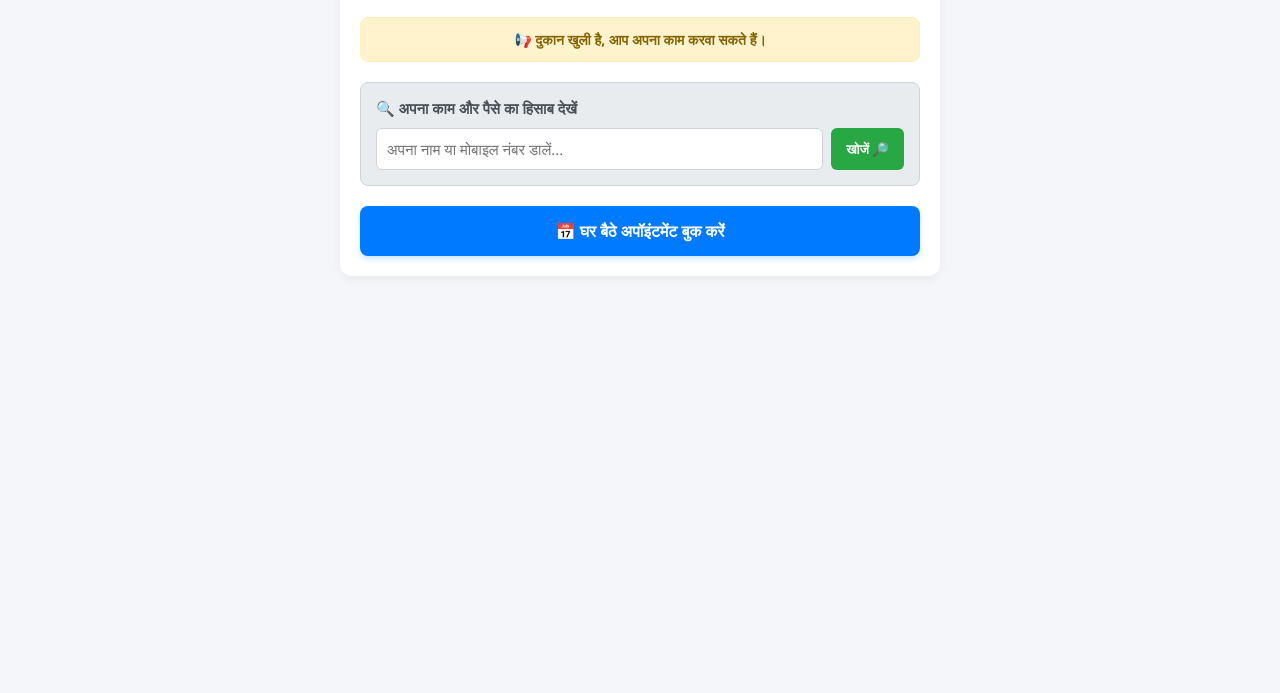
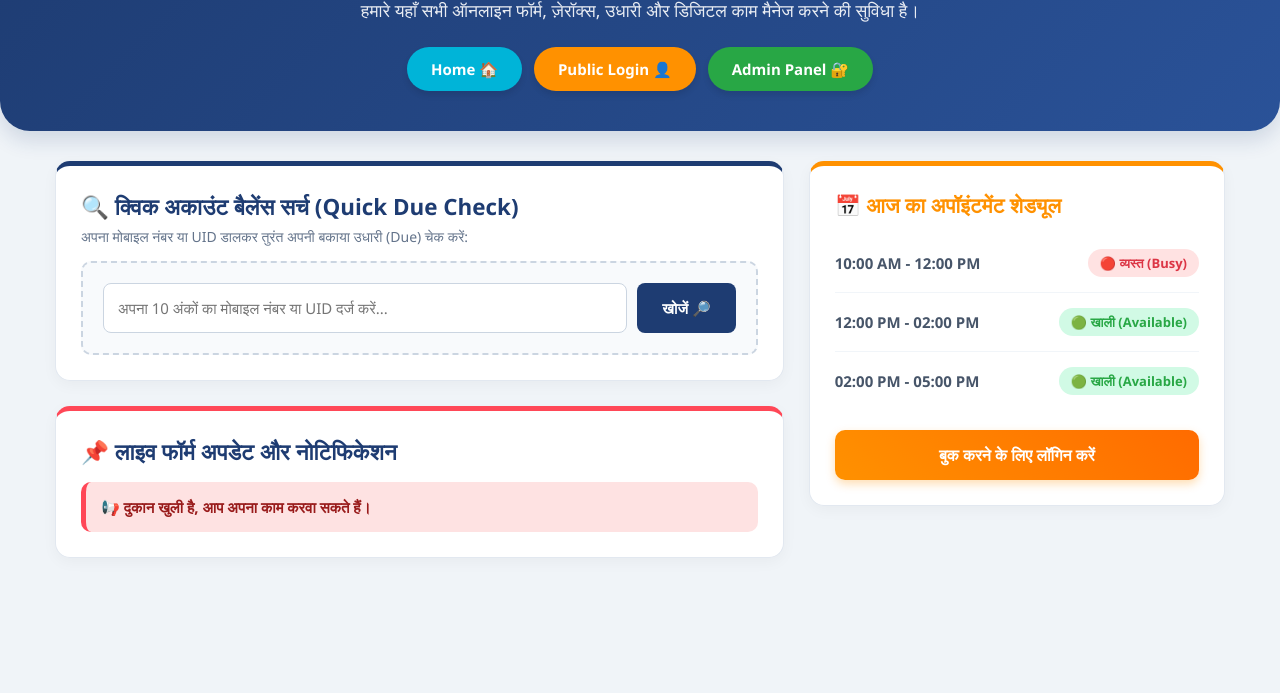
Before and after one commit to pk199166/pritam-online-center, a plain HTML site: page index.html in a window 1280 px wide. Shown: the part 107-800 px from the top of the page. Drawn offline with Linux system fonts and the light colour scheme; no server answers.

Commit message:
Updated homepage to a premium blue tech layout matching screenshot

```diff
--- a/index.html
+++ b/index.html
@@ -3,62 +3,136 @@
 <head>
     <meta charset="UTF-8">
     <meta name="viewport" content="width=device-width, initial-scale=1.0">
-    <title>प्रीतम ऑनलाइन सेंटर - पीरी बाज़ार</title>
+    <title>Pritam Online Center</title>
     <style>
         * { box-sizing: border-box; margin: 0; padding: 0; font-family: 'Segoe UI', Arial, sans-serif; }
-        body { background-color: #f4f6f9; color: #333; padding: 15px; }
-        .container { max-width: 600px; margin: 0 auto; background: white; padding: 20px; border-radius: 12px; box-shadow: 0 4px 10px rgba(0,0,0,0.05); border-top: 6px solid #28a745; }
-        h1 { text-align: center; color: #28a745; margin-bottom: 5px; font-size: 1.8rem; }
-        .shop-info { text-align: center; color: #666; font-size: 14px; margin-bottom: 20px; }
+        body { background-color: #f0f4f8; color: #333; }
 
-        /* 🔍 सर्च बॉक्स का डिज़ाइन */
-        .search-box-section { background: #e9ecef; padding: 15px; border-radius: 8px; margin-bottom: 20px; border: 1px solid #ced4da; }
-        .search-box-section h3 { font-size: 15px; margin-bottom: 10px; color: #495057; display: flex; align-items: center; gap: 5px; }
-        .search-input-group { display: flex; gap: 8px; }
-        .search-input-group input { flex: 1; padding: 10px; border: 1px solid #ced4da; border-radius: 6px; font-size: 15px; }
-        .search-input-group button { padding: 10px 15px; background: #28a745; color: white; border: none; border-radius: 6px; font-weight: bold; cursor: pointer; }
+        /* 🔵 प्रीमियम ब्लू हेडर सेक्शन */
+        .hero-header { background: linear-gradient(135deg, #1e3c72, #2a5298); color: white; text-align: center; padding: 40px 20px; border-bottom-left-radius: 30px; border-bottom-right-radius: 30px; box-shadow: 0 10px 20px rgba(30,60,114,0.15); }
+        .hero-header h1 { font-size: 2.5rem; font-weight: 700; margin-bottom: 10px; display: flex; align-items: center; justify-content: center; gap: 10px; letter-spacing: 0.5px; }
+        .hero-header p { font-size: 1.1rem; opacity: 0.9; margin-bottom: 25px; font-weight: 300; }
+
+        /* 🎛️ नेविगेशन बटन ग्रुप */
+        .btn-group { display: flex; justify-content: center; gap: 12px; flex-wrap: wrap; }
+        .nav-btn { padding: 12px 24px; border-radius: 25px; border: none; font-weight: bold; font-size: 15px; cursor: pointer; text-decoration: none; display: flex; align-items: center; gap: 6px; transition: 0.3s; box-shadow: 0 4px 6px rgba(0,0,0,0.1); }
+        .btn-home { background-color: #00b4d8; color: white; }
+        .btn-public { background-color: #ff9100; color: white; }
+        .btn-admin { background-color: #28a745; color: white; }
+        .nav-btn:hover { transform: translateY(-2px); box-shadow: 0 6px 12px rgba(0,0,0,0.15); filter: brightness(1.05); }
+
+        /* 📐 मेन ग्रिड लेआउट */
+        .main-layout { max-width: 1200px; margin: 30px auto; padding: 0 15px; display: grid; grid-template-columns: 7fr 4fr; gap: 25px; }
+        .card-box { background: white; padding: 25px; border-radius: 15px; box-shadow: 0 4px 15px rgba(0,0,0,0.04); border: 1px solid #e2e8f0; margin-bottom: 25px; }
+
+        /* 🔍 सर्च बॉक्स स्टाइल */
+        .search-card { border-top: 5px solid #1e3c72; }
+        .card-title { font-size: 1.4rem; color: #1e3c72; font-weight: 700; margin-bottom: 5px; display: flex; align-items: center; gap: 8px; }
+        .card-subtitle { font-size: 14px; color: #64748b; margin-bottom: 15px; }
+
+        .search-inner-box { border: 2px dashed #cbd5e1; padding: 20px; border-radius: 10px; background-color: #f8fafc; }
+        .search-group { display: flex; gap: 10px; }
+        .search-group input { flex: 1; padding: 14px; border: 1px solid #cbd5e1; border-radius: 8px; font-size: 15px; outline: none; transition: 0.2s; }
+        .search-group input:focus { border-color: #1e3c72; box-shadow: 0 0 0 3px rgba(30,60,114,0.1); }
+        .search-group button { padding: 0 25px; background-color: #1e3c72; color: white; border: none; border-radius: 8px; font-weight: bold; font-size: 15px; cursor: pointer; display: flex; align-items: center; gap: 5px; transition: 0.2s; }
+        .search-group button:hover { background-color: #152b52; }
 
         /* 📋 सर्च रिज़ल्ट का डिज़ाइन */
-        .search-results { display: none; margin-top: 15px; background: #fff; border-left: 4px solid #17a2b8; padding: 12px; border-radius: 4px; box-shadow: 0 2px 5px rgba(0,0,0,0.05); }
-        .history-item { border-bottom: 1px dashed #dee2e6; padding: 10px 0; font-size: 14px; }
+        .search-results { display: none; margin-top: 20px; background: #fff; border-left: 5px solid #00b4d8; padding: 15px; border-radius: 6px; box-shadow: 0 4px 10px rgba(0,0,0,0.05); }
+        .history-item { border-bottom: 1px dashed #e2e8f0; padding: 12px 0; font-size: 15px; }
         .history-item:last-child { border-bottom: none; }
-        .status-badge { padding: 2px 6px; border-radius: 4px; font-size: 12px; font-weight: bold; }
+        .status-badge { padding: 3px 8px; border-radius: 6px; font-size: 12px; font-weight: bold; }
         .status-done { background: #d4edda; color: #155724; }
         .status-pending { background: #fff3cd; color: #856404; }
 
-        .announcement { background: #fff3cd; color: #856404; padding: 12px; border-radius: 8px; font-weight: bold; margin-bottom: 20px; text-align: center; font-size: 14px; border: 1px solid #ffeeba; }
-        .btn-booking { display: block; width: 100%; padding: 14px; background: #007bff; color: white; border: none; border-radius: 8px; font-size: 16px; font-weight: bold; cursor: pointer; text-align: center; text-decoration: none; box-shadow: 0 3px 6px rgba(0,123,255,0.2); }
+        /* 📌 लाइव फॉर्म और नोटिफिकेशन कार्ड */
+        .notice-card { border-top: 5px solid #ff4757; }
+        .announcement-box { background: #fee2e2; color: #991b1b; padding: 15px; border-radius: 10px; font-weight: bold; font-size: 15px; border-left: 5px solid #ff4757; margin-top: 15px; }
+
+        /* 📅 राइट साइड अपॉइंटमेंट शेड्यूल कार्ड */
+        .apt-card { border-top: 5px solid #ff9100; height: fit-content; }
+        .apt-row { display: flex; justify-content: space-between; align-items: center; padding: 15px 0; border-bottom: 1px solid #f1f5f9; font-size: 15px; }
+        .apt-row:last-child { border-bottom: none; }
+        .time-txt { font-weight: 600; color: #475569; }
+        .badge-status { padding: 5px 12px; border-radius: 15px; font-size: 13px; font-weight: bold; }
+        .badge-busy { background-color: #ffe2e2; color: #dc3545; }
+        .badge-avail { background-color: #d1fae5; color: #28a745; }
+        .btn-book-action { display: block; width: 100%; text-align: center; background: linear-gradient(45deg, #ff9100, #ff6b00); color: white; text-decoration: none; padding: 14px; border-radius: 10px; font-weight: bold; margin-top: 20px; box-shadow: 0 4px 10px rgba(255,145,0,0.3); transition: 0.2s; }
+        .btn-book-action:hover { transform: translateY(-1px); box-shadow: 0 6px 15px rgba(255,145,0,0.4); }
+
+        /* 📱 रिस्पॉन्सिव मोबाइल व्यू */
+        @media (max-width: 850px) {
+            .main-layout { grid-template-columns: 1fr; margin: 15px auto; }
+            .hero-header h1 { font-size: 1.8rem; }
+            .hero-header p { font-size: 14px; }
+            .nav-btn { padding: 10px 18px; font-size: 13px; }
+        }
     </style>
 </head>
 <body>
 
-    <div class="container">
-        <h1> must_be_redacted_for_privacy_reasons</h1>
-        <div class="shop-info">📍 पीरी बाज़ार, लखीसराय (बिहार)</div>
+    <div class="hero-header">
+        <h1>Pritam Online Center 🖥️</h1>
+        <p>हमारे यहाँ सभी ऑनलाइन फॉर्म, ज़ेरॉक्स, उधारी और डिजिटल काम मैनेज करने की सुविधा है।</p>
 
-        <!-- 📢 लाइव घोषणा / नोटिस बोर्ड -->
-        <div id="live-announcement" class="announcement">📢 दुकान खुली है, आप अपना काम करवा सकते हैं।</div>
+        <div class="btn-group">
+            <a href="index.html" class="nav-btn btn-home">Home 🏠</a>
+            <a href="appointment.html" class="nav-btn btn-public">Public Login 👤</a>
+            <a href="admin.html" class="nav-btn btn-admin">Admin Panel 🔐</a>
+        </div>
+    </div>
 
-        <!-- 🔍 ग्राहक सर्च बॉक्स (नया फीचर) -->
-        <div class="search-box-section">
-            <h3>🔍 अपना काम और पैसे का हिसाब देखें</h3>
-            <div class="search-input-group">
-                <input type="text" id="cust-search-query" placeholder="अपना नाम या मोबाइल नंबर डालें...">
-                <button id="btn-cust-search">खोजें 🔎</button>
+    <div class="main-layout">
+
+        <div>
+            <div class="card-box search-card">
+                <div class="card-title">🔍 क्विक अकाउंट बैलेंस सर्च (Quick Due Check)</div>
+                <div class="card-subtitle">अपना मोबाइल नंबर या UID डालकर तुरंत अपनी बकाया उधारी (Due) चेक करें:</div>
+
+                <div class="search-inner-box">
+                    <div class="search-group">
+                        <input type="text" id="cust-search-query" placeholder="अपना 10 अंकों का मोबाइल नंबर या UID दर्ज करें...">
+                        <button id="btn-cust-search">खोजें 🔎</button>
+                    </div>
+                </div>
+
+                <div id="search-results-area" class="search-results">
+                    <h4 style="color: #1e3c72; margin-bottom: 10px; font-size: 15px; border-bottom: 1px solid #e2e8f0; padding-bottom: 5px;">📊 आपके काम एवं खाते की हिस्ट्री:</h4>
+                    <div id="history-list"></div>
+                </div>
             </div>
 
-            <!-- यहाँ सर्च का रिज़ल्ट दिखेगा -->
-            <div id="search-results-area" class="search-results">
-                <h4 style="color: #17a2b8; margin-bottom: 8px; font-size: 15px;">📊 आपके काम का इतिहास (History):</h4>
-                <div id="history-list"></div>
+            <div class="card-box notice-card">
+                <div class="card-title">📌 लाइव फॉर्म अपडेट और नोटिफिकेशन</div>
+                <div id="live-announcement" class="announcement-box">📢 दुकान खुली है, आप अपना काम करवा सकते हैं।</div>
             </div>
         </div>
 
-        <!-- 📅 ऑनलाइन अपॉइंटमेंट बटन -->
-        <a href="#" id="booking-btn" class="btn-booking">📅 घर बैठे अपॉइंटमेंट बुक करें</a>
+        <div>
+            <div class="card-box apt-card">
+                <div class="card-title" style="color: #ff9100; font-size: 1.3rem;">📅 आज का अपॉइंटमेंट शेड्यूल</div>
+
+                <div style="margin-top: 15px;">
+                    <div class="apt-row">
+                        <span class="time-txt">10:00 AM - 12:00 PM</span>
+                        <span class="badge-status badge-busy">🔴 व्यस्त (Busy)</span>
+                    </div>
+                    <div class="apt-row">
+                        <span class="time-txt">12:00 PM - 02:00 PM</span>
+                        <span class="badge-status badge-avail">🟢 खाली (Available)</span>
+                    </div>
+                    <div class="apt-row">
+                        <span class="time-txt">02:00 PM - 05:00 PM</span>
+                        <span class="badge-status badge-avail">🟢 खाली (Available)</span>
+                    </div>
+                </div>
+
+                <a href="appointment.html" class="btn-book-action">बुक करने के लिए लॉगिन करें</a>
+            </div>
+        </div>
+
     </div>
 
-    <!-- लॉजिक फ़ाइल को मॉड्यूल की तरह जोड़ना -->
     <script type="module" src="index_logic.js"></script>
 </body>
 </html>
```
